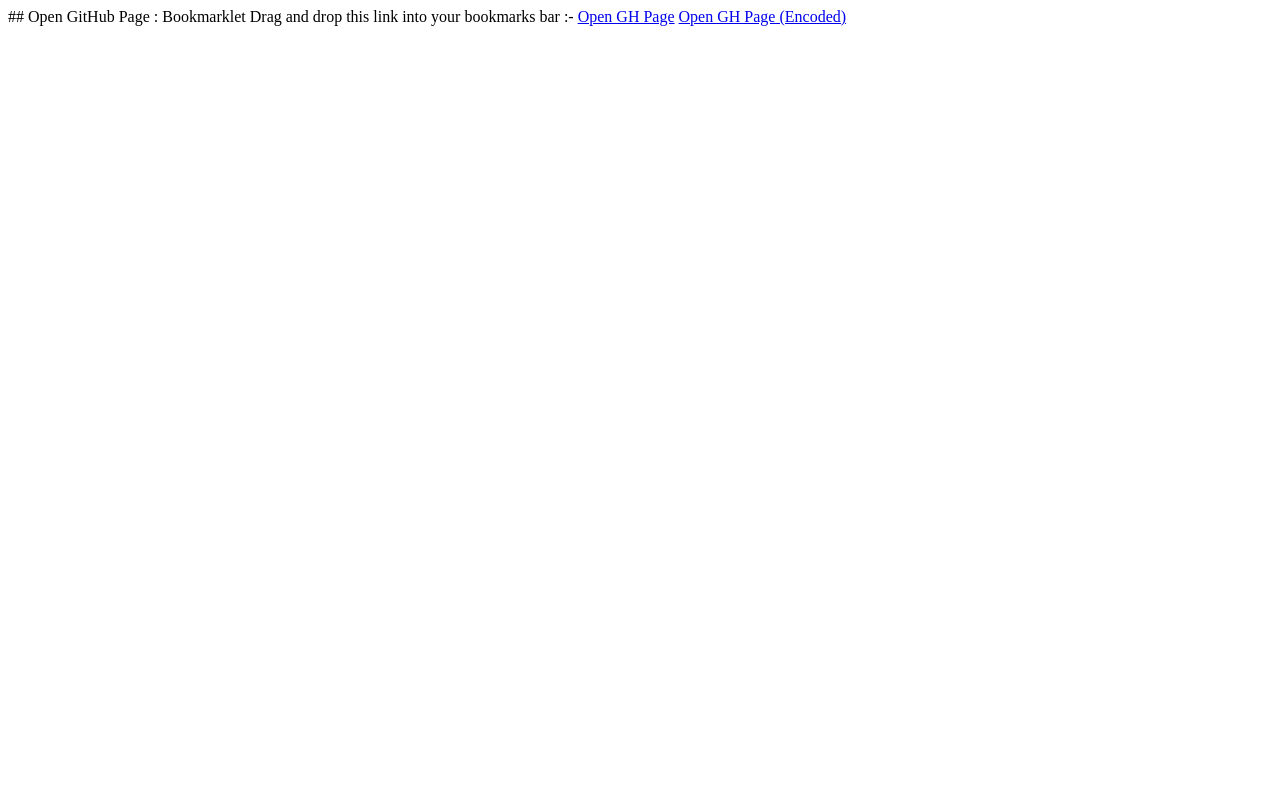
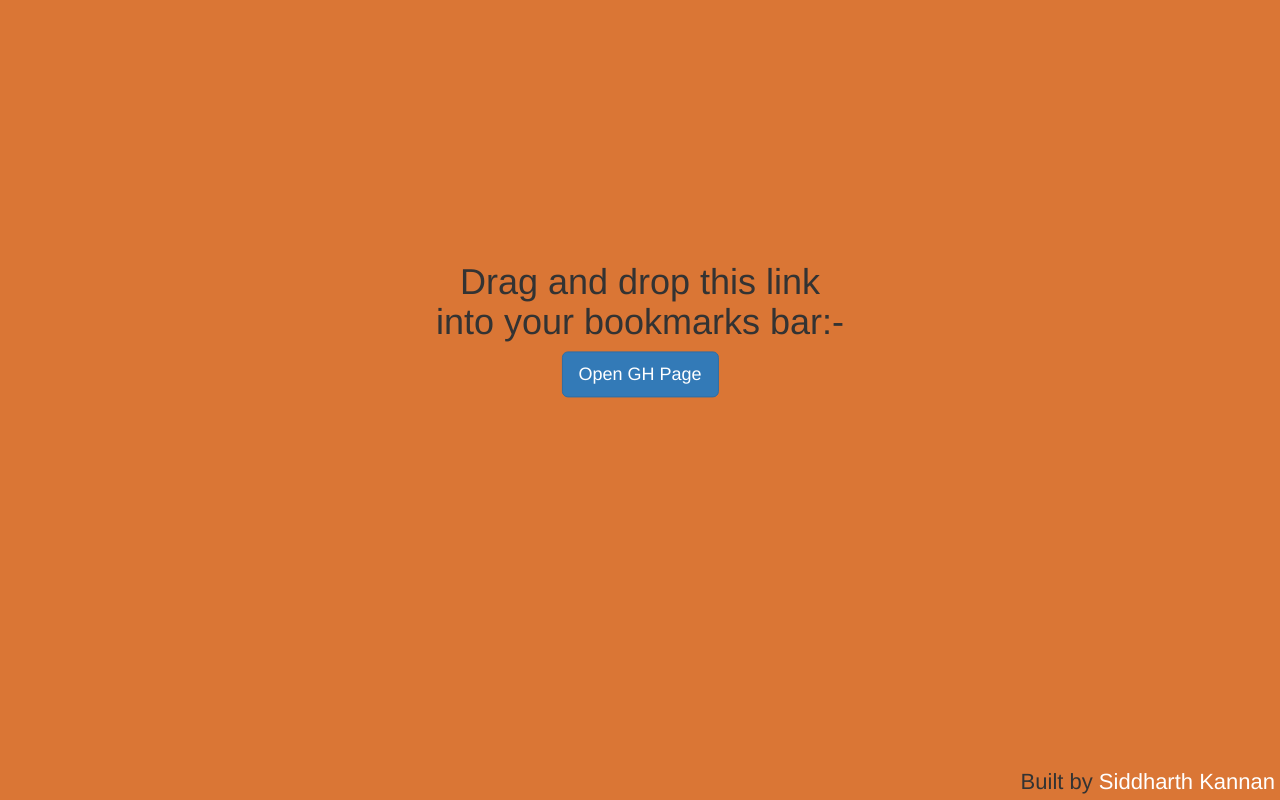
Before and after one commit to icyflame/open-github-page-bookmarklet, a plain HTML site: page index.html in a window 1280 px wide. Drawn offline with nearby package versions, Linux system fonts and the light colour scheme.

Commit message:
Improve frontend of the page.
Signed-off-by: Siddharth Kannan <kannan.siddharth12@gmail.com>

```diff
--- a/index.html
+++ b/index.html
@@ -1,7 +1,45 @@
-## Open GitHub Page : Bookmarklet
+<!DOCTYPE html>
+<html>
+  <head>
+    <meta charset="utf-8">
+    <link href="https://maxcdn.bootstrapcdn.com/bootstrap/3.3.5/css/bootstrap.min.css" rel="stylesheet">
+    <title>Open GitHub Page &middot; Bookmarklet</title>
+    <style media="screen">
+      body {
+        text-align: center;
+        background-color: #DA7635;
+      }
+      .center-transform {
+        position: absolute;
+        top: 40%;
+        left: 50%;
 
-Drag and drop this link into your bookmarks bar :-
+        transform: translate(-50%, -50%);
+      }
+      .footer {
+        position: absolute;
+        bottom: 3px;
+        right: 5px;
 
-<a href="javascript: var https = document.URL;var matches = https.split('https://github.com/');if (matches.length <= 1) {document.location = 'https://github.com';} else {matches = matches[1];var username = matches.split('/')[0];var repo = matches.split('/')[1];var newURL = 'https://' + username + '.github.io/' + repo;document.location = newURL;}">Open GH Page</a>
+        font-size: 22px;
+      }
+      .footer a {
+        color: white;
+      }
+      .footer a:hover {
+        color: darkblue;
+        text-decoration: underline;
+      }
+    </style>
+  </head>
+  <body>
+    <div class="footer">
+      Built by <a href="https://icyflame.github.io/hi">Siddharth Kannan</a>
+    </div>
+    <div class="center-transform">
+      <h1>Drag and drop this link <br>into your bookmarks bar:-</h1>
 
-<a href="javascript:%20var%20https%20=%20document.URL;var%20matches%20=%20https.split('https://github.com/');if%20(matches.length%20%3C=%201)%20%7Bdocument.location%20=%20'https://github.com';%7D%20else%20%7Bmatches%20=%20matches%5B1%5D;var%20username%20=%20matches.split('/')%5B0%5D;var%20repo%20=%20matches.split('/')%5B1%5D;var%20newURL%20=%20'https://'%20+%20username%20+%20'.github.io/'%20+%20repo;document.location%20=%20newURL;%7D">Open GH Page (Encoded) </a>
+      <a class="btn btn-lg btn-primary" href="javascript:%20var%20https%20=%20document.URL;var%20matches%20=%20https.split('https://github.com/');if%20(matches.length%20%3C=%201)%20%7Bdocument.location%20=%20'https://github.com';%7D%20else%20%7Bmatches%20=%20matches%5B1%5D;var%20username%20=%20matches.split('/')%5B0%5D;var%20repo%20=%20matches.split('/')%5B1%5D;var%20newURL%20=%20'https://'%20+%20username%20+%20'.github.io/'%20+%20repo;document.location%20=%20newURL;%7D">Open GH Page</a>
+    </div>
+  </body>
+</html>
```
